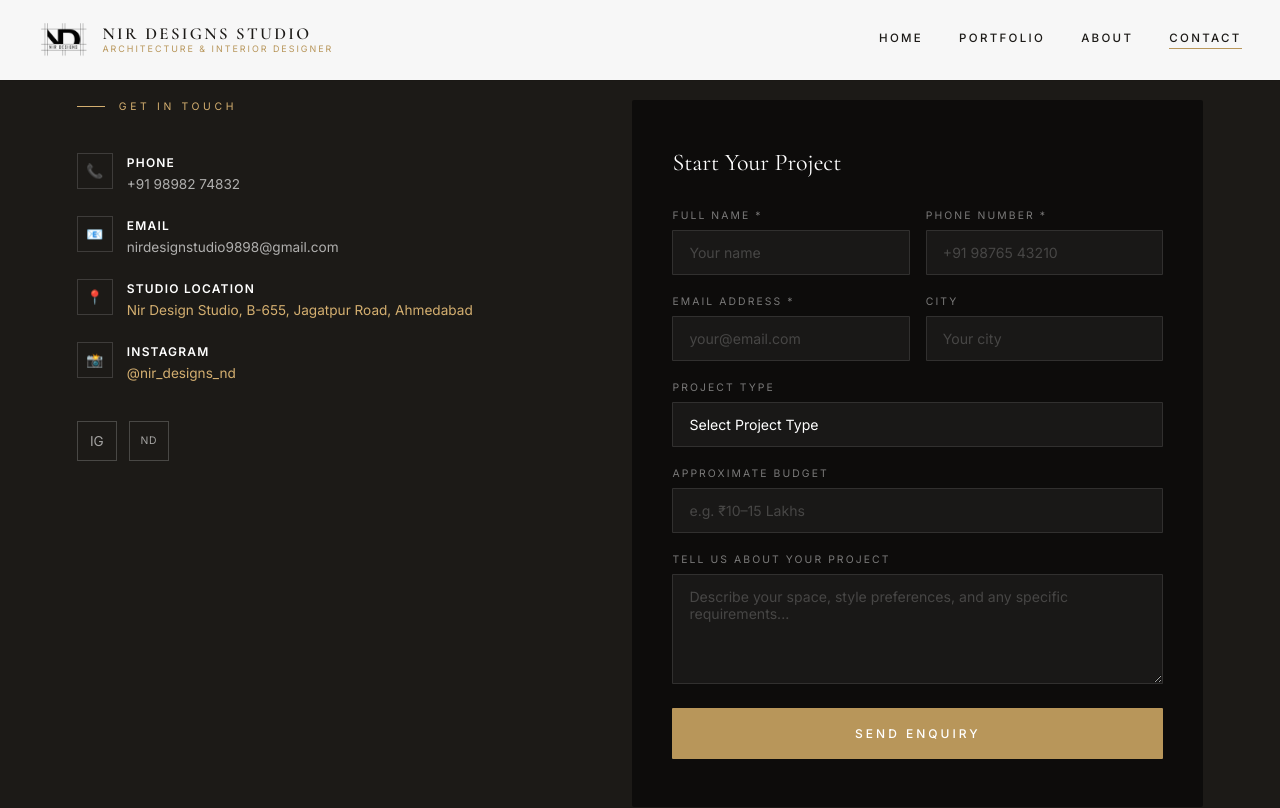
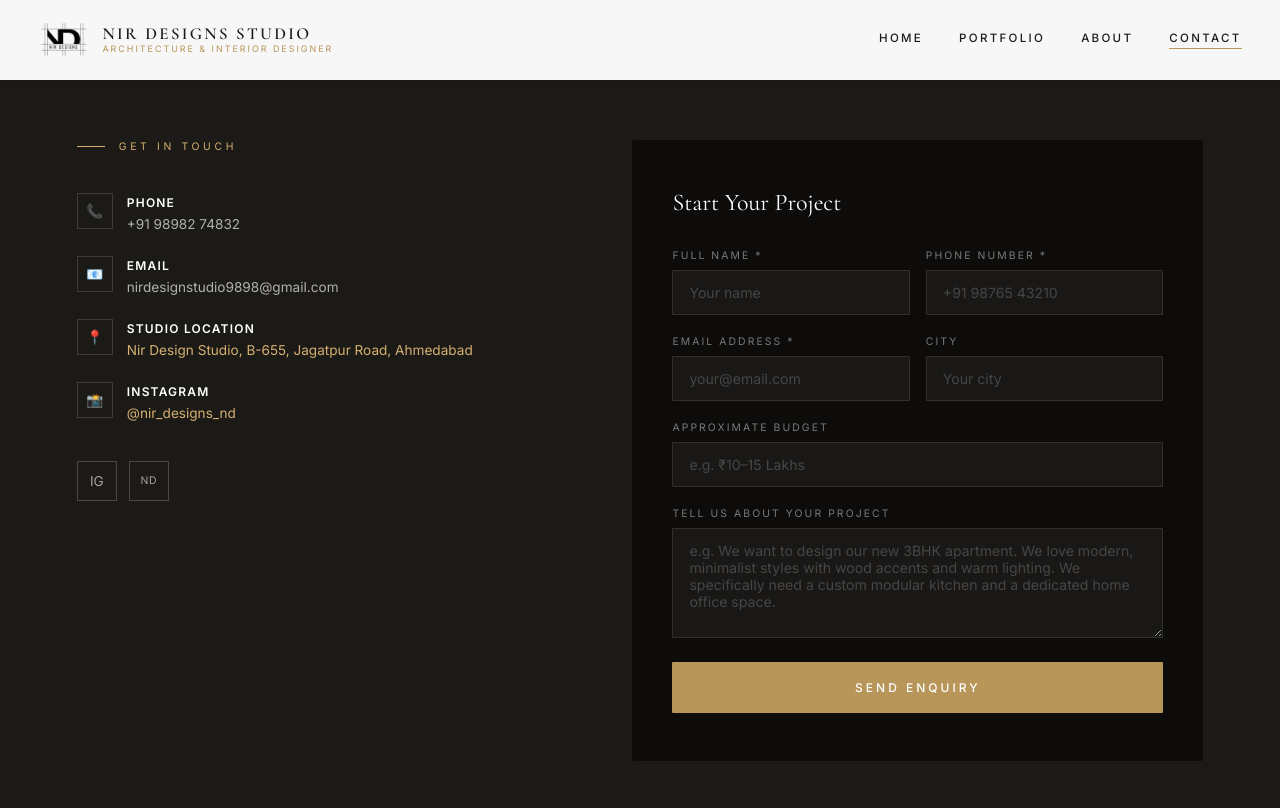
Before and after one commit to digvesh301/NJ-Interior, a React (Vite) app: page /contact in a window 1280 px wide. Shown: the top 808 px of the page. Built offline with nearby package versions, Linux system fonts and the light colour scheme; a web font is replaced by a local one.

Commit message:
Change margin paddin for mobile view.

```diff
--- a/src/components/Contact.jsx
+++ b/src/components/Contact.jsx
@@ -229,7 +229,7 @@ export default function Contact() {
                 </div>
               </div>
 
-              <div className="form-group">
+              {/* <div className="form-group">
                 <label htmlFor="contact-projectType">Project Type</label>
                 <select
                   id="contact-projectType"
@@ -243,7 +243,7 @@ export default function Contact() {
                     </option>
                   ))}
                 </select>
-              </div>
+              </div> */}
 
               <div className="form-group">
                 <label htmlFor="contact-budget">Approximate Budget</label>
@@ -262,7 +262,7 @@ export default function Contact() {
                 <textarea
                   id="contact-message"
                   name="message"
-                  placeholder="Describe your space, style preferences, and any specific requirements..."
+                  placeholder="e.g. We want to design our new 3BHK apartment. We love modern, minimalist styles with wood accents and warm lighting. We specifically need a custom modular kitchen and a dedicated home office space."
                   value={form.message}
                   onChange={handleChange}
                 />
--- a/src/index.css
+++ b/src/index.css
@@ -1247,7 +1247,7 @@ button {
 
 /* ==================== PORTFOLIO SECTION ==================== */
 .portfolio-section {
-  padding: 100px 6vw;
+  padding: calc(var(--nav-h) + 60px) 6vw 100px;
   background: var(--off-white);
 }
 
@@ -1453,7 +1453,7 @@ button {
 
 /* ==================== CONTACT SECTION ==================== */
 .contact-section {
-  padding: 100px 6vw;
+  padding: calc(var(--nav-h) + 60px) 6vw 100px;
   background: var(--charcoal);
   display: grid;
   grid-template-columns: 1fr 1.2fr;
@@ -1994,7 +1994,7 @@ button {
 
   /* --- PORTFOLIO --- */
   .portfolio-section {
-    padding: 80px 5vw;
+    padding: calc(var(--nav-h) + 60px) 5vw 80px;
   }
 
   .portfolio-grid {
@@ -2011,9 +2011,10 @@ button {
   }
 
   .portfolio-header {
-    flex-direction: column;
-    align-items: flex-start;
-    gap: 12px;
+    flex-direction: row;
+    justify-content: space-between;
+    align-items: center;
+    gap: 8px;
     margin-bottom: 32px;
   }
 
@@ -2025,7 +2026,7 @@ button {
   }
 
   .contact-info {
-    padding: 60px 5vw 40px;
+    padding: calc(var(--nav-h) + 60px) 5vw 40px;
   }
 
   .contact-details {
@@ -2053,12 +2054,10 @@ button {
     text-align: center;
   }
 
-  /* Fix footer logo white-box: use small logo image without invert */
   .footer-logo img {
     width: 36px;
     height: 36px;
-    /* Remove white box: use the PNG on dark bg with no filter */
-    filter: none;
+    filter: invert(1);
   }
 
   .footer-logo {
```
